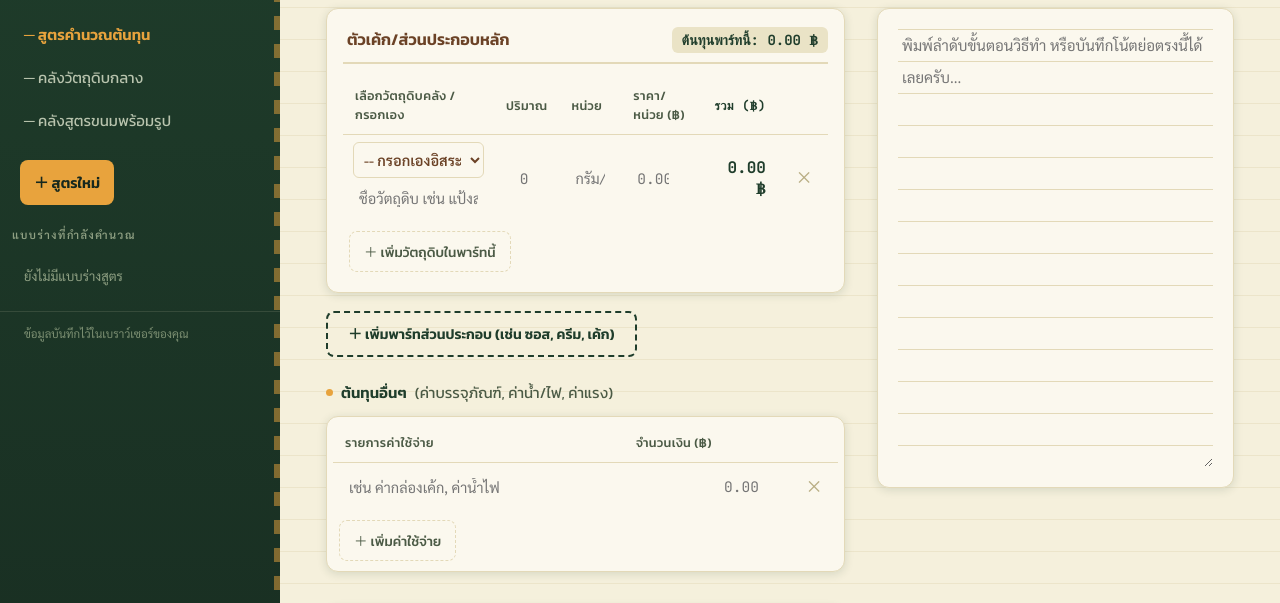
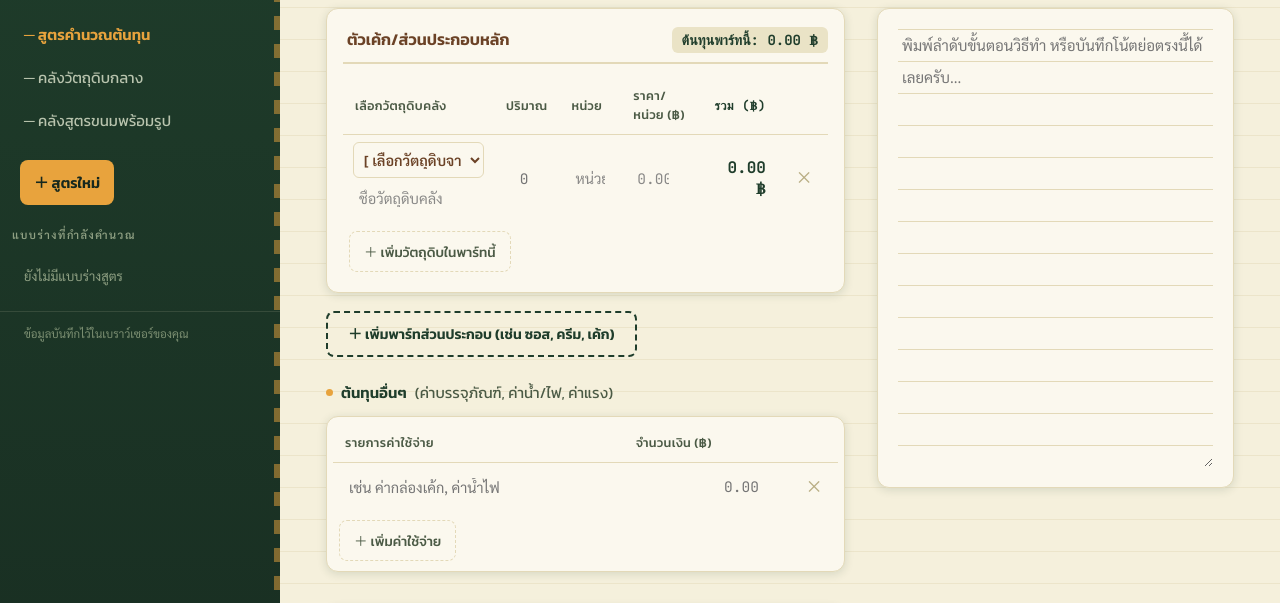
Before and after one commit to sombutbakery/Bakery-Cost, a plain HTML site: page index.html in a window 1280 px wide. Shown: the part 152-755 px from the top of the page. Drawn offline with Linux system fonts and the light colour scheme.

Commit message:
Update index.html

```diff
--- a/index.html
+++ b/index.html
@@ -304,6 +304,7 @@
     padding:7px 6px; border-radius:6px; outline:none;
   }
   tbody input:focus, tbody select:focus{ background:#F1EBD4; }
+  tbody input:disabled, tbody select:disabled{ color:#7A8A73; opacity:0.85; cursor:not-allowed; }
   .num-input{ font-family:'JetBrains Mono',monospace !important; text-align:right; }
 
   /* Table Columns */
@@ -680,7 +681,7 @@
         <table>
           <thead>
             <tr>
-              <th class="col-name">เลือกวัตถุดิบคลัง / กรอกเอง</th>
+              <th class="col-name">เลือกวัตถุดิบคลัง</th>
               <th class="col-qty">ปริมาณ</th>
               <th class="col-unit">หน่วย</th>
               <th class="col-price">ราคา/หน่วย (฿)</th>
@@ -724,7 +725,7 @@
 
     comp.ingredients.forEach(row => {
       const tr = document.createElement('tr');
-      let optHtml = `<option value="">-- กรอกเองอิสระ --</option>`;
+      let optHtml = `<option value="">[ เลือกวัตถุดิบจากคลัง ]</option>`;
       inventory.forEach(item => {
         const selected = row.invRef === item.id ? 'selected' : '';
         optHtml += `<option value="${item.id}" ${selected}>${escapeHtml(item.name)}</option>`;
@@ -733,11 +734,11 @@
       tr.innerHTML = `
         <td class="col-name">
           <select class="inv-select" style="margin-bottom:4px; font-weight:600; color:var(--clay); border:1px solid var(--paper-line);">${optHtml}</select>
-          <input type="text" data-field="name" placeholder="ชื่อวัตถุดิบ เช่น แป้งสาลี" value="${escapeHtml(row.name)}" ${row.invRef ? 'disabled' : ''}>
+          <input type="text" data-field="name" placeholder="ชื่อวัตถุดิบคลัง" value="${escapeHtml(row.name)}" disabled>
         </td>
         <td class="col-qty"><input type="number" step="any" class="num-input" data-field="qty" placeholder="0" value="${row.qty}"></td>
-        <td class="col-unit"><input type="text" data-field="unit" placeholder="กรัม/ถ้วย" value="${escapeHtml(row.unit)}" ${row.invRef ? 'disabled' : ''}></td>
-        <td class="col-price"><input type="number" step="any" class="num-input" data-field="price" placeholder="0.00" value="${row.price}" ${row.invRef ? 'disabled' : ''}></td>
+        <td class="col-unit"><input type="text" data-field="unit" placeholder="หน่วยวัด" value="${escapeHtml(row.unit)}" disabled></td>
+        <td class="col-price"><input type="number" step="any" class="num-input" data-field="price" placeholder="0.00" value="${row.price}" disabled></td>
         <td class="col-sub">${fmt(ingredientSubtotal(row))} ฿</td>
         <td class="col-del"><button class="row-del-btn" title="ลบ">✕</button></td>
       `;
@@ -751,20 +752,18 @@
           const match = inventory.find(i => i.id === val);
           if(match) {
             row.name = match.name; row.price = match.price; row.unit = match.unit;
-            nameInp.value = match.name; nameInp.disabled = true;
-            priceInp.value = match.price; priceInp.disabled = true;
-            unitInp.value = match.unit; unitInp.disabled = true;
+            nameInp.value = match.name;
+            priceInp.value = match.price;
+            unitInp.value = match.unit;
           }
         } else {
-          nameInp.disabled = false; priceInp.disabled = false; unitInp.disabled = false;
+          row.name = ''; row.price = ''; row.unit = '';
+          nameInp.value = ''; priceInp.value = ''; unitInp.value = '';
         }
         recalc();
       });
 
-      nameInp.addEventListener('input', e => { row.name = e.target.value; });
       qtyInp.addEventListener('input', e => { row.qty = e.target.value; recalc(); });
-      unitInp.addEventListener('input', e => { row.unit = e.target.value; });
-      priceInp.addEventListener('input', e => { row.price = e.target.value; recalc(); });
       tr.querySelector('.row-del-btn').addEventListener('click', () => {
         comp.ingredients = comp.ingredients.filter(r => r.id !== row.id);
         renderComponentRows(blockEl, comp);
```
